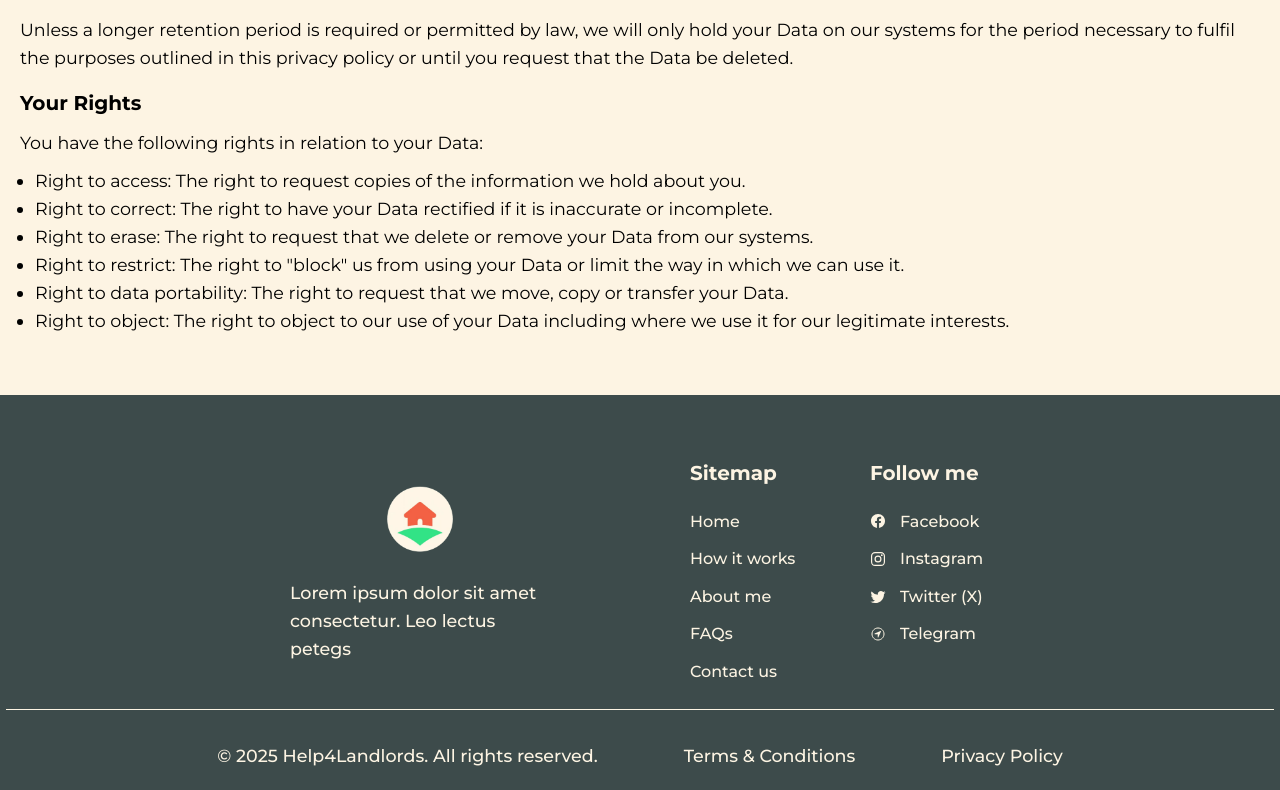
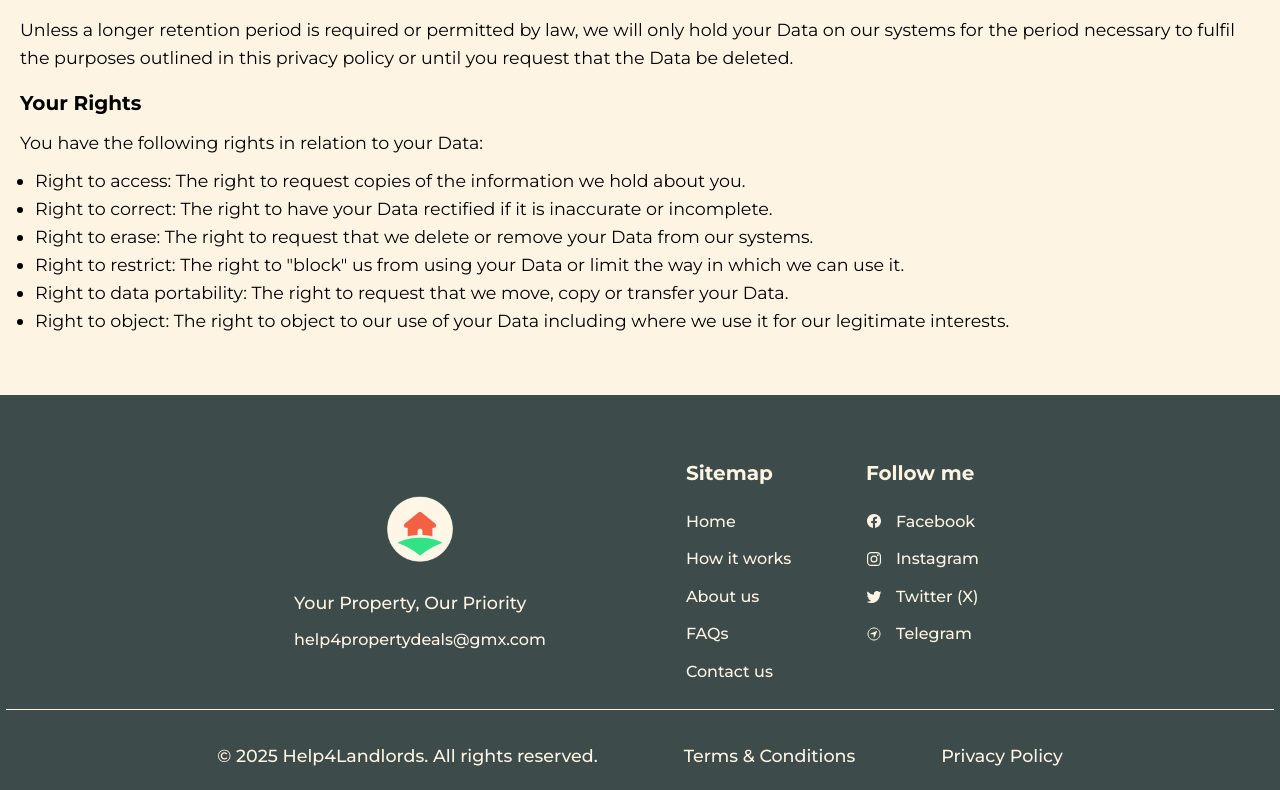
Before and after one commit to Tiger-Catori/Landlord-Website, a React (Vite) app in the folder Landing-Page/: page /privacy-policy in a window 1280 px wide. Shown: the part 1831-2621 px from the top of the page. Built offline with nearby package versions, Linux system fonts and the light colour scheme.

Commit message:
tweaking footer, making scroll to top for logo click work

```diff
--- a/Landing-Page/src/components/Footer.jsx
+++ b/Landing-Page/src/components/Footer.jsx
@@ -29,7 +29,14 @@ const FooterLogo = () => {
   return (
     <div className="footer-col logo-footer">
       <img src="/images/logos/Logo-icon.webp" alt="Help4Landlords Logo" />
-      <p>Lorem ipsum dolor sit amet consectetur. Leo lectus petegs</p>
+      <p>Your Property, Our Priority</p>
+      <ul className="footer__email">
+        <li>
+          <a href="mailto:help4propertydeals@gmx.com">
+            help4propertydeals@gmx.com
+          </a>
+        </li>
+      </ul>
     </div>
   );
 };
@@ -56,7 +63,7 @@ const FooterLinks = () => {
   const links = [
     { name: "Home", hash: "home" },
     { name: "How it works", hash: "how-it-works" },
-    { name: "About me", hash: "about" },
+    { name: "About us", hash: "about" },
     { name: "FAQs", hash: "faqs" },
     { name: "Contact us", hash: "form-section" },
   ];
--- a/Landing-Page/src/components/Navbar.jsx
+++ b/Landing-Page/src/components/Navbar.jsx
@@ -58,8 +58,19 @@ const NavbarSection = () => {
 
 // Logo Component
 const Logo = () => {
+  const handleClick = () => {
+    setTimeout(() => {
+      window.scrollTo({ top: 0, behavior: "smooth" });
+    }, 0);
+  };
+
   return (
-    <Navbar.Brand as={Link} to="/" className="logo__img-container">
+    <Navbar.Brand
+      as={Link}
+      to="/"
+      className="logo__img-container"
+      onClick={handleClick}
+    >
       <img src="/images/logos/Logo2.webp" alt="Logo" className="logo__img" />
     </Navbar.Brand>
   );
--- a/Landing-Page/src/css/About.css
+++ b/Landing-Page/src/css/About.css
@@ -54,7 +54,8 @@
 .team__name {
     font-size: calc(1.4rem + 0.4vw);
     font-weight: var(--fw-semibold);
-    text-transform: uppercase;
+    /*text-transform: uppercase;*/
+    text-transform: capitalize;
 }
 .team__job {
     font-size: calc(1rem + 0.4vw);
--- a/Landing-Page/src/css/Footer.css
+++ b/Landing-Page/src/css/Footer.css
@@ -67,6 +67,22 @@
 }
 
 /* Logo column – no extra side spacing */
+.footer__email {
+    display: flex;
+    flex-direction: column;
+    row-gap: 1rem;
+    align-items: center;
+    margin-top: 1rem;
+}
+
+.footer__email li {
+    list-style: none;
+}
+
+.footer__email li:hover {
+    text-decoration: underline;
+}
+
 .logo-footer {
     flex: 0 0 auto;
     /*margin: 0;
```
